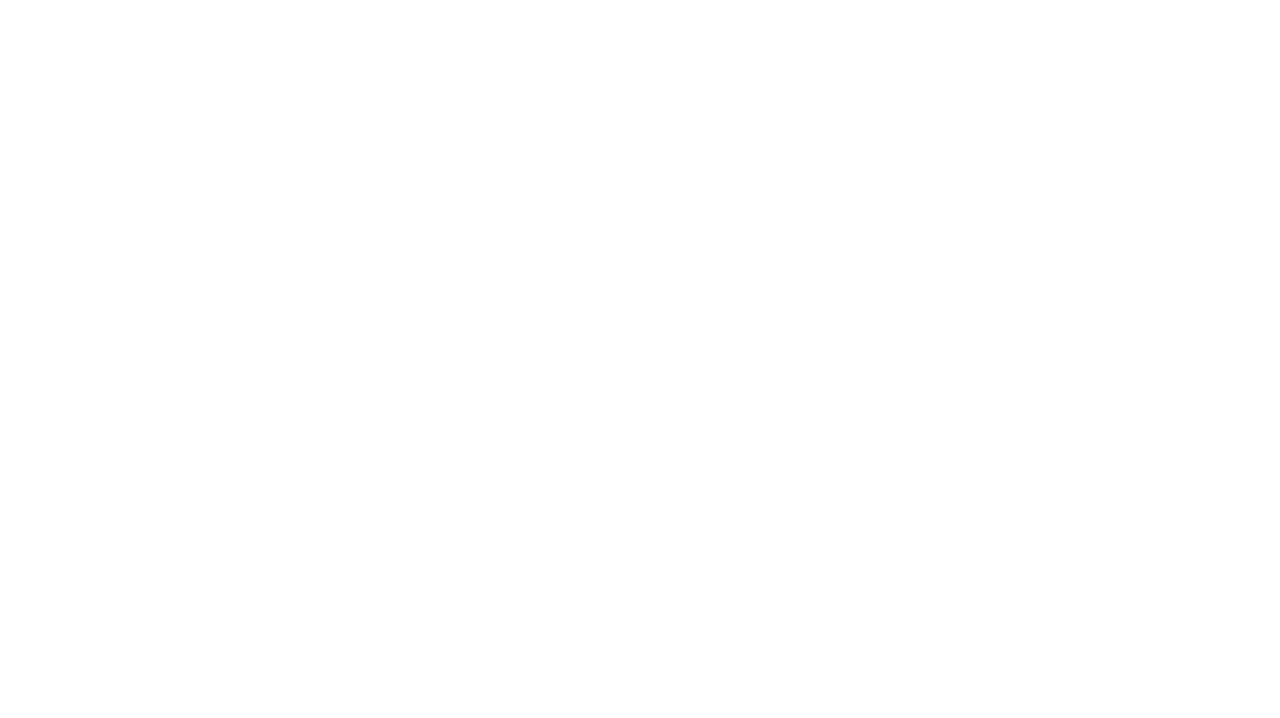
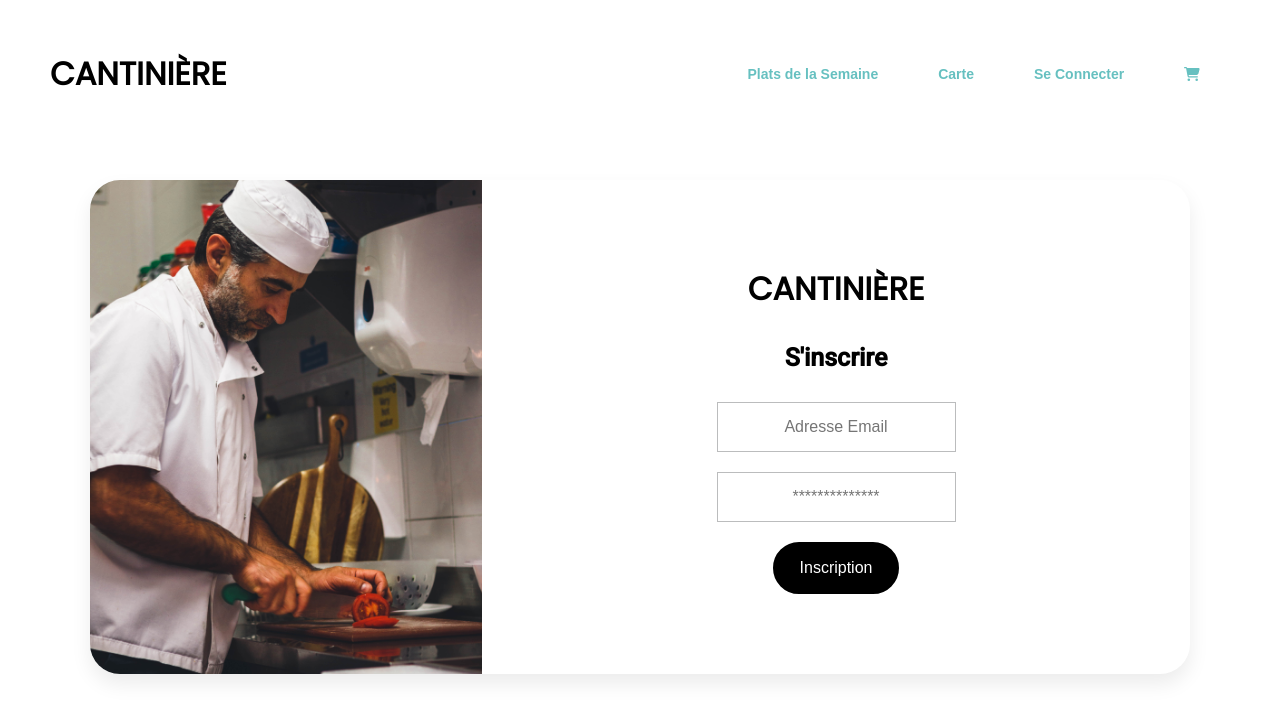
Before and after one commit to wassimouricha/Projet_cantiniere, an Angular app: page /Inscription in a window 1280 px wide. Before the commit this address led to /. Shown: the top 718 px of the page. Built offline with nearby package versions, Linux system fonts and the light colour scheme.

Commit message:
front page d'inscription

```diff
--- a/src/app/app.module.ts
+++ b/src/app/app.module.ts
@@ -14,6 +14,7 @@ import { CarteComponent } from './components/carte/carte.component';
 import { RouterModule,Routes } from '@angular/router';
 import { HomeComponent } from './home/home.component';
 import { DialogConnexionComponent } from './components/dialog-connexion/dialog-connexion.component';
+import { InscriptionComponent } from './components/inscription/inscription.component';
 
 
 
@@ -21,6 +22,7 @@ const appRoute: Routes = [
   {path: '', redirectTo:'Home', pathMatch:'full' },
   {path: 'Home', component: HomeComponent},
   {path: 'Cartes', component: CarteComponent},
+  {path: 'Inscription', component: InscriptionComponent},
 ]
 
 @NgModule({
@@ -31,7 +33,8 @@ const appRoute: Routes = [
     DialogContentComponent,
     CarteComponent,
     HomeComponent,
-    DialogConnexionComponent
+    DialogConnexionComponent,
+    InscriptionComponent
   ],
   imports: [
     BrowserModule,
--- a/src/app/components/dialog-connexion/dialog-connexion.component.html
+++ b/src/app/components/dialog-connexion/dialog-connexion.component.html
@@ -20,7 +20,7 @@
 
 <div mat-dialog-actions class="bottomdialog">
     <button mat-button mat-dialog-close type="button" class=" btn--border btn-read btn--animated">Se connecter</button>
-    <button mat-button [mat-dialog-close]="'FERMER'" type="button" class=" btn--border btn-read btn--animated">Créer un compte</button>
+    <button routerLink="/Inscription" type="button" class=" btn--border btn-read btn--animated">Créer un compte</button>
 </div>
 <div mat-dialog-actions class="bottomdialog">
     <button mat-button mat-dialog-close type="button" class=" btn--border btn-read btn--animated">Annuler</button>
--- /dev/null
+++ b/src/app/components/inscription/inscription.component.css
@@ -0,0 +1,121 @@
+.big_container{
+    /* width: 100%; */
+    /* min-height: 100vh; */
+    display: flex;
+    justify-content: center;
+    align-items: center;
+    padding: 2rem;
+}
+
+.container{
+    display: flex;
+    max-width: 1100px;
+    margin: 0 auto;
+    box-shadow: 0 10px 20px rgba(0, 0, 0, 0.08);
+    border-radius: 30px;
+}
+
+.container .img {
+    flex: 1 1 40%;
+}
+
+.container .img img {
+    width: 100%;
+    height: 100%;
+    border-radius:30px 0 0 30px;
+}
+
+.container .form{
+    display: flex;
+    align-items: center;
+    justify-content: center;
+    flex-direction: column;
+    flex: 1 1 60%;
+    padding: 85px 60px 60px;
+}
+
+.container form{
+    max-width: 326px;
+    display: flex;
+    flex-direction: column;
+    align-items: center;
+    justify-content: center;
+}
+
+.container input{
+    display: flex;
+    text-align: center;
+    justify-content: center;
+    align-items: center;
+    border: 1px solid #bbbcbd;
+    padding: 15px;
+    margin-bottom: 20px;
+    font-weight: normal;
+    font-size: 1rem;
+    outline: none;
+}
+
+
+
+.container h4{
+    margin: 30px 0;
+    color: #000;
+    font-size: 25px;
+}
+
+.container input:placeholder{
+    color: #858585;
+}
+
+.btn{
+    display: inline-block;
+   background: #000;
+   color: #fff;
+   font-weight: bold;
+   cursor: pointer;
+   border: 2px solid #000 !important;
+   font-size: 17px;
+   transition: 0.5s ease-in-out;
+   border-radius: 30px;
+   padding-left: 25px!important;
+   padding-right: 25px!important;
+}
+
+.btn:hover{
+    background: transparent;
+    color: #000;
+}
+
+a {
+    color: black;
+    list-style: none;
+    text-decoration: none;
+}
+
+.logo{
+    font-size: 2em;
+    font-weight: bold;
+    font-family: 'Poppins';
+
+}
+
+@media screen and (max-width: 900px) {
+
+    .img{
+        display: none;
+    }
+
+    .container{
+        flex-direction: column;
+        align-items: center;
+        justify-content: center;
+    }
+    .container .form{
+        flex: 1 1 60%;
+        padding: 85px 60px 60px;
+        align-items: center;
+        justify-content: center;
+        display: flex;
+        flex-direction: column;
+    }
+}
--- /dev/null
+++ b/src/app/components/inscription/inscription.component.html
@@ -0,0 +1,22 @@
+<app-navbar></app-navbar>
+<div class="big_container">
+    <div class="container">
+        <div class="img">
+                <img src="/assets/cuistot.jpg" alt="image_illustration">
+        </div>
+        <div class="form">
+            <a routerLink="/Home" class="logo">CANTINIÈRE</a>
+            <h4>S'inscrire</h4>
+            <form action="#">
+                <div class="input">
+                    <input type="email" name="email" placeholder="Adresse Email">
+                </div>
+                <div class="input">
+                    <input type="motdepasse" name="pass" placeholder="**************">
+                </div>
+                <input type="submit" class="btn" value="Inscription">
+            </form>
+        </div>
+    </div>
+
+</div>
--- /dev/null
+++ b/src/app/components/inscription/inscription.component.ts
@@ -0,0 +1,15 @@
+import { Component, OnInit } from '@angular/core';
+
+@Component({
+  selector: 'app-inscription',
+  templateUrl: './inscription.component.html',
+  styleUrls: ['./inscription.component.css']
+})
+export class InscriptionComponent implements OnInit {
+
+  constructor() { }
+
+  ngOnInit(): void {
+  }
+
+}
```
Also changed, not shown: src/assets/cuistot.jpg (added), 1 other file (tests, documents, lock files or other folders).
